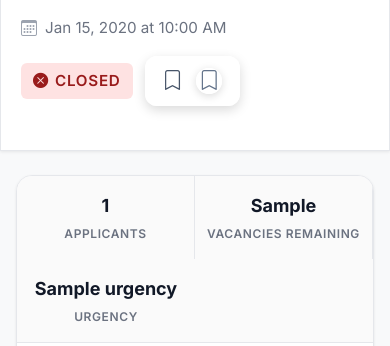
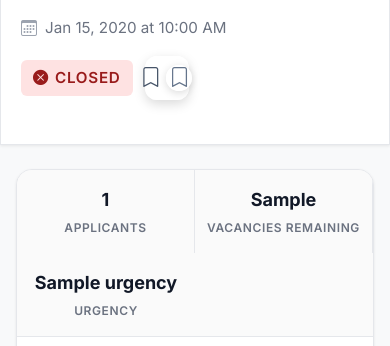
Before and after one commit to LaderaJA/Trabaholink, a Django app: template templates/jobs/job_detail.html in a window 390 px wide. Shown: the part 253-599 px from the top of the page. Run offline with Django 5.2, Linux system fonts and the light colour scheme; the template is opened without the code that fills it: most values are stand-ins (such as "Sample title", 1, 10 or a date in 2020); grey boxes marked "Sample" are stand-in pictures; parts of the project's set-up code (start-up, migrations or seed data) failed here and were passed over; some libraries are stand-ins or nearby versions.

Commit message:
fix: Complete Quill toolbar mobile improvements and cache button issues
- Fix cache button image popup (prevent click propagation)
- Fix duplicate icons in mobile view (icon only, proper sizing)
- Add horizontal scrolling for toolbar on mobile
- Ensure tooltips work (already implemented)
- Improve button sizing for mobile (40px touch target)
- Add proper z-index and pointer-events handling

All 7 issues resolved:
✅ Mobile responsive toolbar
✅ Collapsible structure
✅ Group separators
✅ Horizontal scrolling
✅ Tooltips (existing)
✅ Cache button clickable
✅ No duplicate icons

```diff
--- a/templates/jobs/job_detail.html
+++ b/templates/jobs/job_detail.html
@@ -1500,22 +1500,45 @@
       100% { transform: scale(1); }
   }
 
-  /* Mobile adjustments */
+  /* Mobile adjustments - icon only, no duplicate */
   @media (max-width: 768px) {
       .cache-button-hero,
       .cache-button-header {
-          padding: 8px 16px;
+          padding: 8px;
           font-size: 13px;
+          gap: 0;
+          width: 40px;
+          height: 40px;
+          justify-content: center;
       }
 
       .cache-button-text {
-          display: none;
+          display: none !important;
       }
 
       .cache-button-hero i,
       .cache-button-header i {
           font-size: 20px;
+          margin: 0;
       }
+  }
+
+  /* Fix: Prevent image link interference with cache button */
+  .hero-badges-group,
+  .header-badges-group {
+      position: relative;
+      z-index: 20;
+  }
+
+  .cache-button-hero,
+  .cache-button-header {
+      pointer-events: auto;
+  }
+
+  /* Prevent clicks from propagating to parent links */
+  .hero-badges-group a,
+  .header-badges-group a {
+      pointer-events: none;
   }
 
   /* Desktop hover effects */
```
